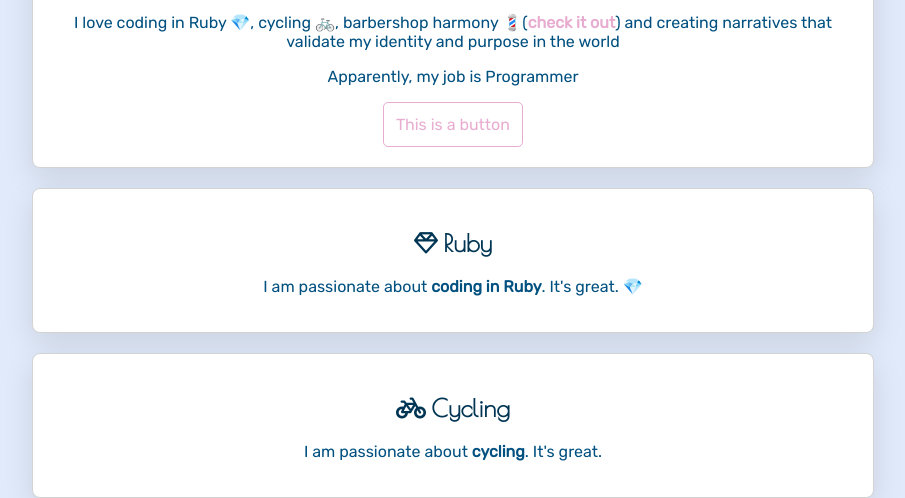
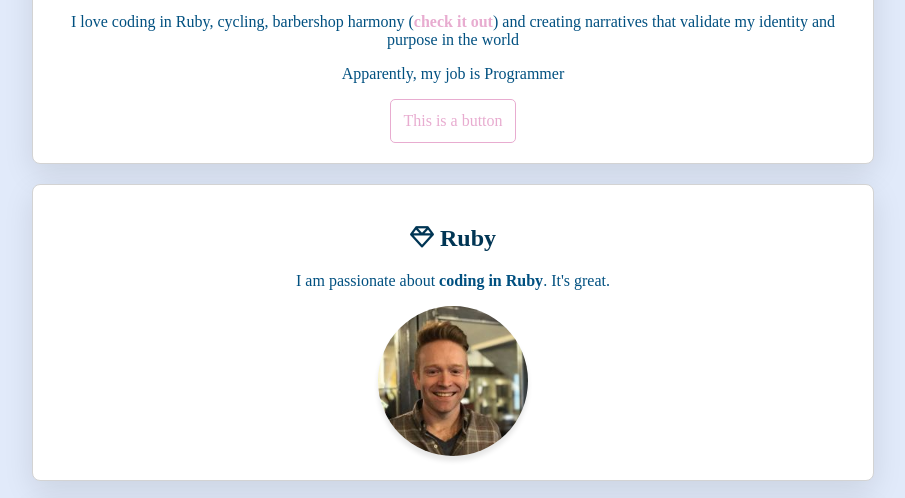
Before and after one commit to edowardo/profile, a plain HTML site: page index.html in a window 1280 px wide. Shown: the part 329-827 px from the top of the page, without its empty margins (187-1092 px from the left). Drawn offline with nearby package versions, Linux system fonts and the light colour scheme; a web font is replaced by a local one.

Commit message:
make my profile prettier

```diff
--- a/index.html
+++ b/index.html
@@ -7,6 +7,7 @@
     <link rel="stylesheet" href="style.css">
     <link href="https://fonts.googleapis.com/css?family=Poiret+One|Rubik&display=swap" rel="stylesheet">
     <link href="https://fonts.googleapis.com/css?family=Sawarabi+Mincho" rel="stylesheet">
+    <!-- <link href="https://fonts.googleapis.com/css?family=Noto+Sans+JP" rel="stylesheet"> -->
 
     <!-- <link rel="stylesheet" href="https://use.fontawesome.com/releases/v5.0.10/css/all.css"> -->
     <script src="https://kit.fontawesome.com/ff7ab9d42a.js" crossorigin="anonymous"></script>
@@ -23,14 +24,15 @@
       <h1><strong>EDWARD</strong> | エドワード</h1>
       <img id="img-circle" src="images/証明写真.jpg" alt="profile">
       <h1>🇬🇧🇸🇪🇯🇵</h2>
-      <p>I love coding in Ruby 💎, cycling 🚲, barbershop harmony 💈(<a href="#barbershop"><strong>check it out</strong></a>) and creating narratives that validate my identity and purpose in the world</p>
+      <p>I love coding in Ruby, cycling, barbershop harmony (<a href="#barbershop"><strong>check it out</strong></a>) and creating narratives that validate my identity and purpose in the world</p>
       <p>Apparently, my job is Programmer</p>
       <a class="button-pink" href="#">This is a button</a>
     </div>
 
     <div class="card-white">
       <h2><i class="far fa-gem"></i> Ruby</h2>
-      <p>I am passionate about <strong>coding in Ruby</strong>. It's great. 💎</p>
+      <p>I am passionate about <strong>coding in Ruby</strong>. It's great.</p>
+      <img id="img-circle" src="images/douglas.jpg" alt="picture of Douglas">
     </div>
 
     <div class="card-white">
@@ -47,7 +49,7 @@
 
     <div class="card-white">
       <h2>Existing</h2>
-      <p>I am passionate about <strong>existing</strong>. It's great, because I believe that it is.</p>
+      <p>I am passionate about <strong>existing</strong>. It's great, because I make myself believe that it is.</p>
     </div>
 
     <div class="card-white">
--- a/style.css
+++ b/style.css
@@ -1,12 +1,16 @@
 body {
   background-color: #e1eafa;
   color: ;
-  font-family: 'Rubik', sans-serif;
+  /*font-family: 'Rubik', sans-serif;*/
+  font-family: "Sawarabi Mincho";
+
   font-color: #003554;
 }
 
 h1, h2 {
-  font-family: 'Poiret One', cursive;
+  /*font-family: "Sawarabi Mincho";*/
+  /*font-family: "Noto Sans JP";*/
+  /*font-family: 'Poiret One', cursive;*/
   /*font-family: "Hannari";*/
   color: #003554;
 }
@@ -14,7 +18,6 @@
 h1 {
   font-size: 40px;
   line-height: 20px;
-  font-family: "Sawarabi Mincho";
 }
 
 p {
```
Also changed, not shown: images/douglas.jpg (added), 1 other file.
